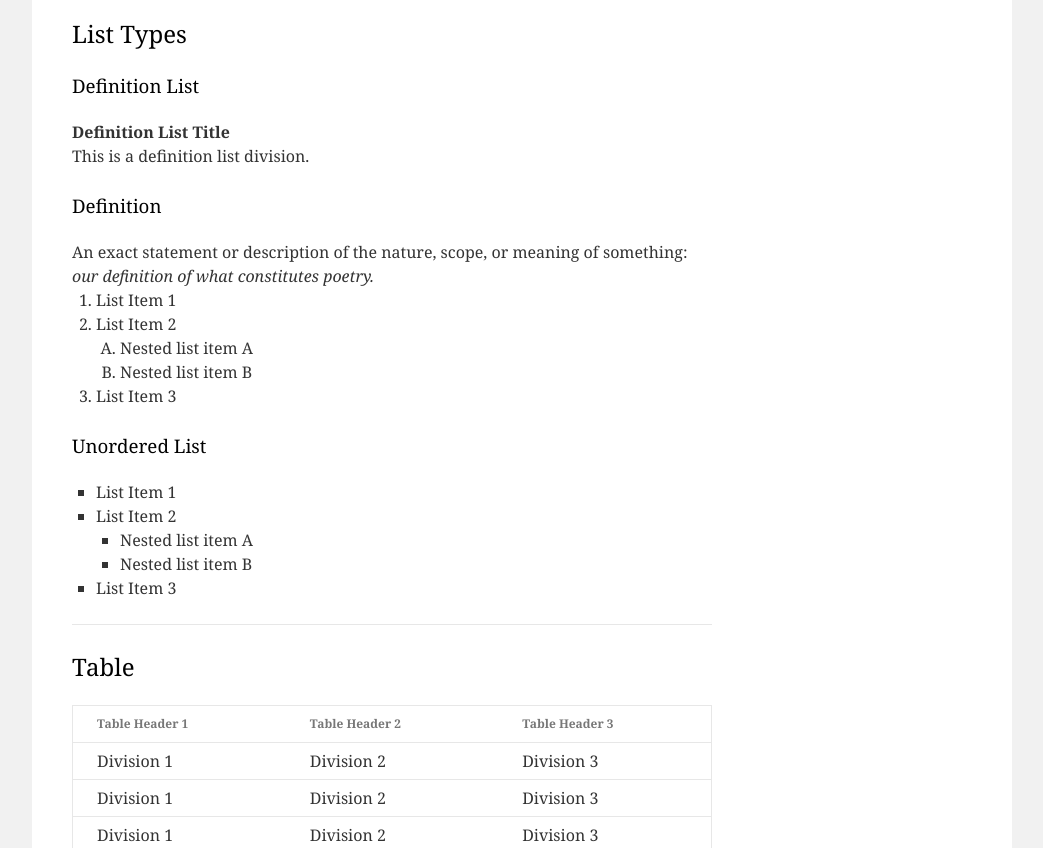
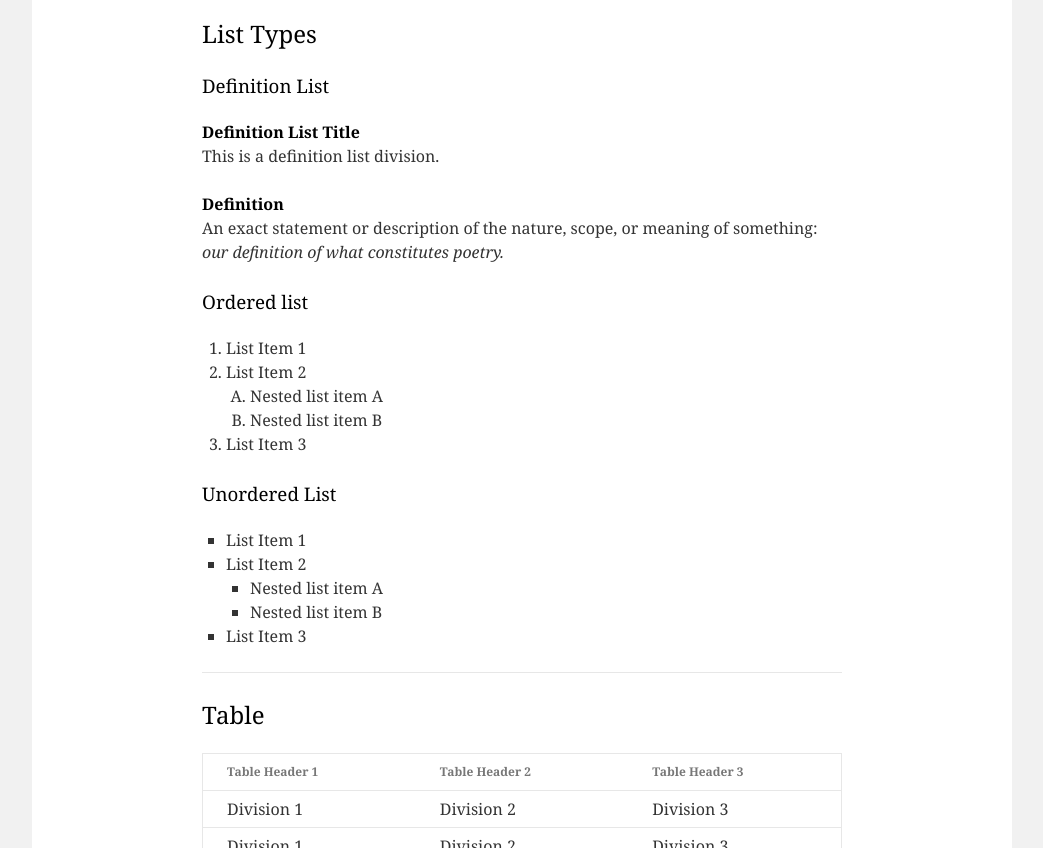
Before and after one commit to yaroslavguk/HTML, a plain HTML site: page index.html in a window 1280 px wide. Shown: the part 820-1668 px from the top of the page, without its empty margins (118-1161 px from the left). Drawn offline with Linux system fonts and the light colour scheme.

Commit message:
Commit 3

```diff
--- a/index.html
+++ b/index.html
@@ -8,7 +8,7 @@
            <body>
              <div id="wrapper">
                <div id="main">
-                 <div id="container">
+                 <div id="container" class="one-column">
                     <div id="content" role="main">
 
                         <section>
@@ -45,15 +45,16 @@
                         <h2>List Types</h2>
 
                         <h3>Definition List</h3>
+                        <dl>
+                        <dt>Definition List Title</dt>
 
-                    <strong>Definition List Title</strong>
+                        <dd>This is a definition list division.</dd>
 
-                         <p>This is a definition list division.</p>
+                        <dt>Definition</dt>
 
-                        <h3>Definition</h3>
-
-                            An exact statement or description of the nature, scope, or meaning of something: <em>our definition of what constitutes poetry.</em>
-
+                            <dd>An exact statement or description of the nature, scope, or meaning of something: <em>our definition of what constitutes poetry.</em></dd>
+                         </dl>
+                           <h3>Ordered list</h3>
                         <ol>
 
                            <li>List Item 1</li>
```
